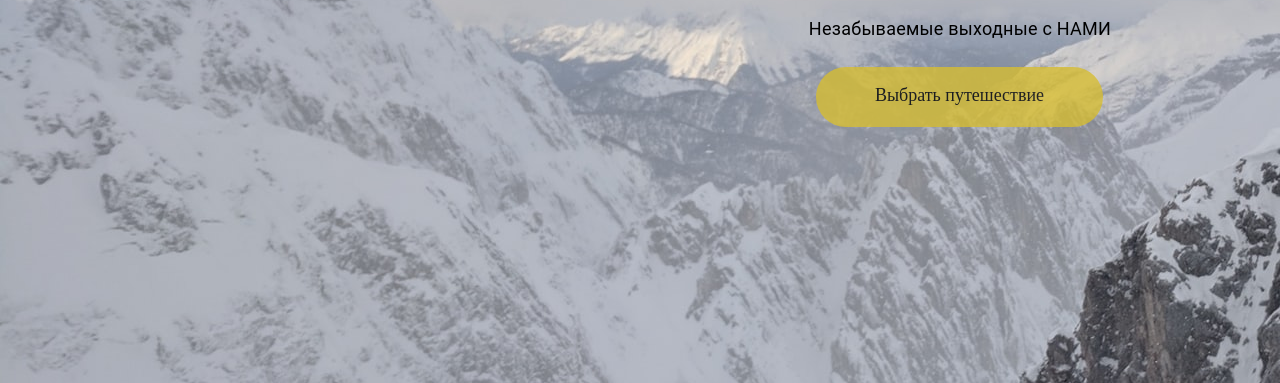
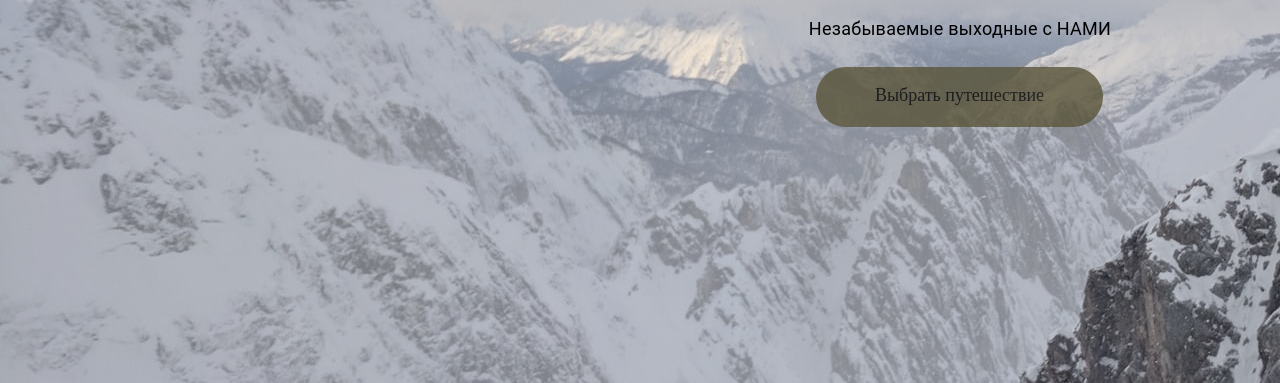
Before and after one commit to Bakirovildar/new_project_verstka, a plain HTML site: page index.html in a window 1280 px wide. In both pictures the pointer is over the element "Выбрать путешествие". Shown: the part 417-800 px from the top of the page. Drawn offline with Linux system fonts and the light colour scheme.

Commit message:
третий стиль

```diff
--- a/css/style.css
+++ b/css/style.css
@@ -126,7 +126,7 @@ a {
 	left: 168px;
 }
 .button1:hover {
-	background-color: #D6BD33
+	background-color: #5a553a
 	;
 }
 .button1:active{
```
